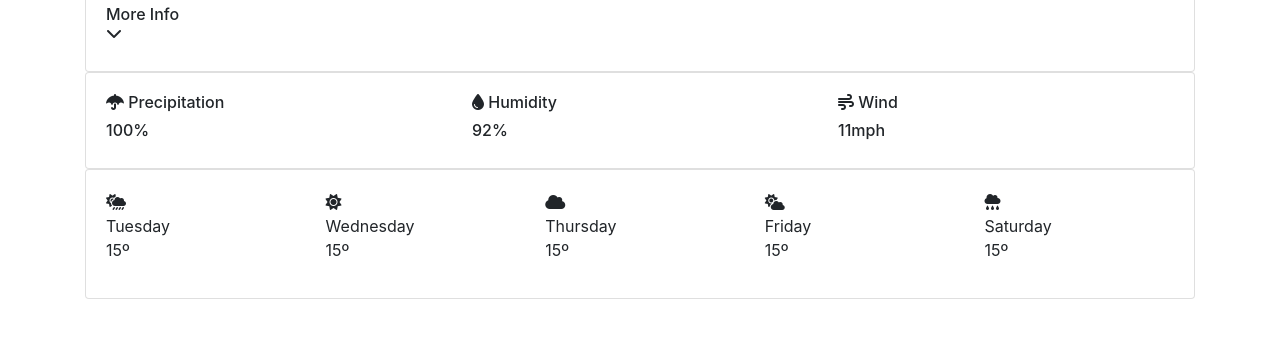
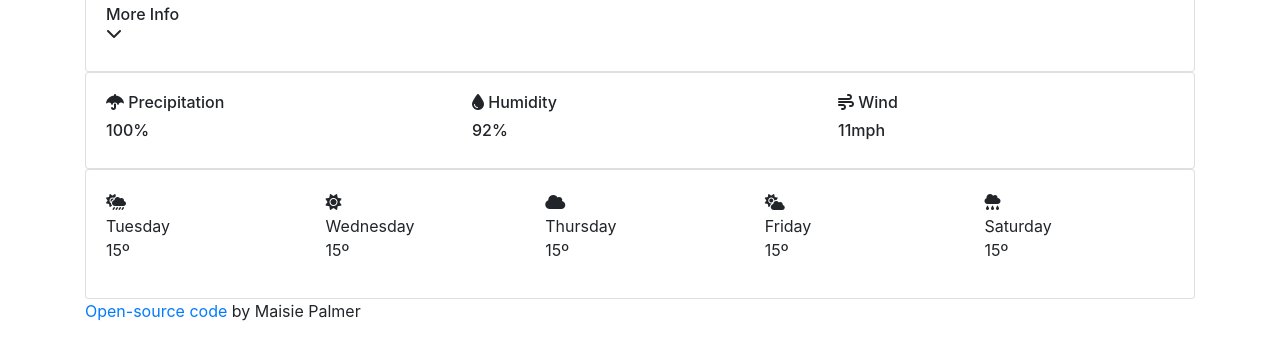
Before and after one commit to maisiemay06/Weather-App-2, a plain HTML site: page index.html in a window 1280 px wide. Shown: the part 286-646 px from the top of the page. Drawn offline with nearby package versions, Linux system fonts and the light colour scheme.

Commit message:
Add open-source link footer

```diff
--- a/index.html
+++ b/index.html
@@ -166,6 +166,9 @@
                 </div>
             </div>
         </div>
+    <div class="footer">
+        <a href="https://github.com/maisiemay06/Weather-App-2" target="_blank"> Open-source code</a> by Maisie Palmer
+    </div>
         <script src="src/index.js"></script>
 </body>
 
```
